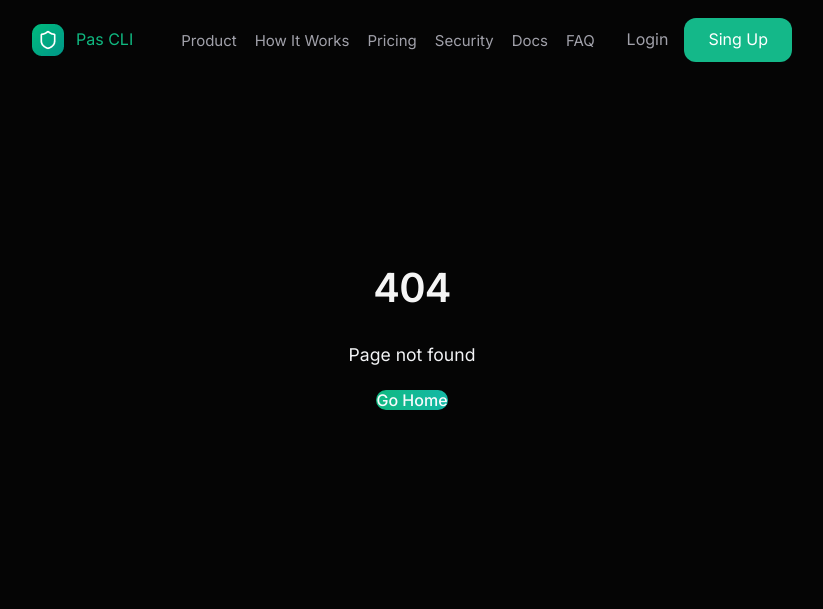
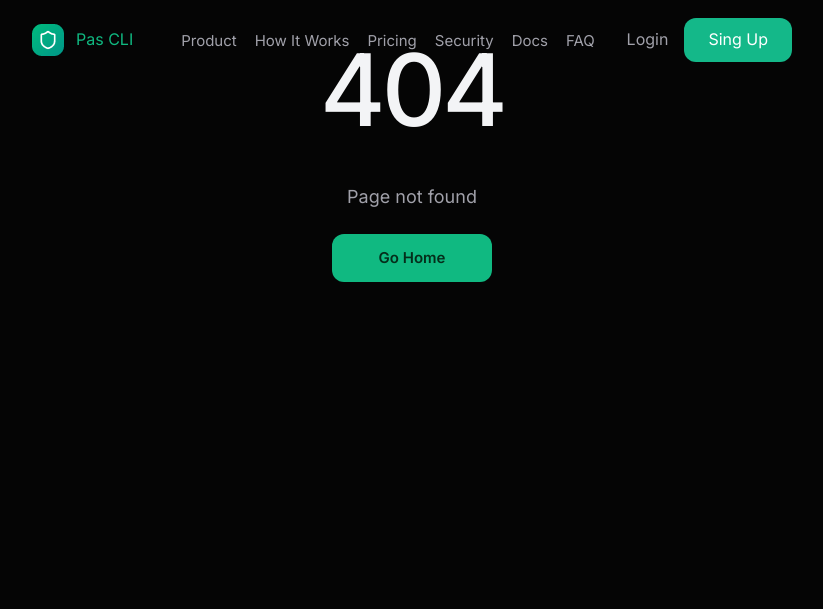
Before and after one commit to Scroll07/Passwords_Fastapi, a FastAPI app: page /web/404 in a window 1280 px wide. Shown: the top 609 px of the page, without its empty margins (228-1051 px from the left). Run offline with FastAPI, Linux system fonts and the light colour scheme; parts of the project's set-up code (start-up, migrations or seed data) failed here and were passed over.

Commit message:
edited 404.html

```diff
--- a/src/routers/web/static_pages.py
+++ b/src/routers/web/static_pages.py
@@ -135,7 +135,11 @@ async def user_backup(
         dao = BackupDao(session=db)
         backup = await dao.get_backup_by_id(user_id=int(token_data.sub), backup_id=backup_id)
         if not backup:
-            raise HTTPException(400, "You do not have backup with such id")
+            error = "This Backup was not found at your account"
+            return RedirectResponse(
+                url=f"/web/404?error={error}",
+                status_code=303
+            )
 
         context = BackupData(
             id=backup.id,
--- a/static/css/styles.css
+++ b/static/css/styles.css
@@ -1346,3 +1346,69 @@ a.button:hover {
     font-size: 14px;
     line-height: 1.4;
 }
+
+/* 404 Page */
+.error-page-content {
+    display: flex;
+    flex-direction: column;
+    align-items: center;
+    text-align: center;
+    gap: 20px;
+}
+
+.error-code {
+    margin-top: -300px;
+    margin-bottom: 20px;
+    font-size: 100px;
+    font-weight: 500;
+    color: var(--text);
+    line-height: 1;
+    letter-spacing: -0.04em;
+}
+
+.error-description {
+    font-size: 18px;
+    color: var(--text-soft);
+}
+
+.error-page-content .error-message {
+    margin-bottom: 200px;
+    max-width: 400px;
+    text-align: left;
+}
+
+.go-home-btn {
+    display: inline-flex;
+    align-items: center;
+    justify-content: center;
+    min-width: 160px;
+    height: 48px;
+    padding: 0 28px;
+    border-radius: 12px;
+    background: var(--accent);
+    color: #052e1b;
+    font-size: 15px;
+    font-weight: 600;
+    text-decoration: none;
+    transition: background 0.2s ease, transform 0.15s ease;
+}
+
+.go-home-btn:hover {
+    background: var(--accent-hover);
+    color: #052e1b;
+    transform: translateY(-1px);
+}
+
+@media (max-width: 640px) {
+    .error-code {
+        font-size: 80px;
+    }
+
+    .error-description {
+        font-size: 16px;
+    }
+
+    .go-home-btn {
+        width: 100%;
+    }
+}
--- a/templates/404.html
+++ b/templates/404.html
@@ -6,18 +6,16 @@
 <main>
     <section class="auth-section">
         <div class="auth-container">
-            <div class="auth-card" style="text-align: center;">
-                <h1>404</h1>
+            <div class="error-page-content">
+                <h1 class="error-code">404</h1>
                 {% if error %}
-                <div class="error-message" style="margin: 1rem 0; text-align: left;">
+                <div class="error-message">
                     {{ error }}
                 </div>
                 {% else %}
-                <p style="font-size: 1.1rem; color: var(--text-secondary); margin: 1rem 0;">
-                    Page not found
-                </p>
+                <p class="error-description">Page not found</p>
                 {% endif %}
-                <a href="{{ url_for('home') }}" class="auth-submit">Go Home</a>
+                <a href="{{ url_for('home') }}" class="go-home-btn">Go Home</a>
             </div>
         </div>
     </section>
```
